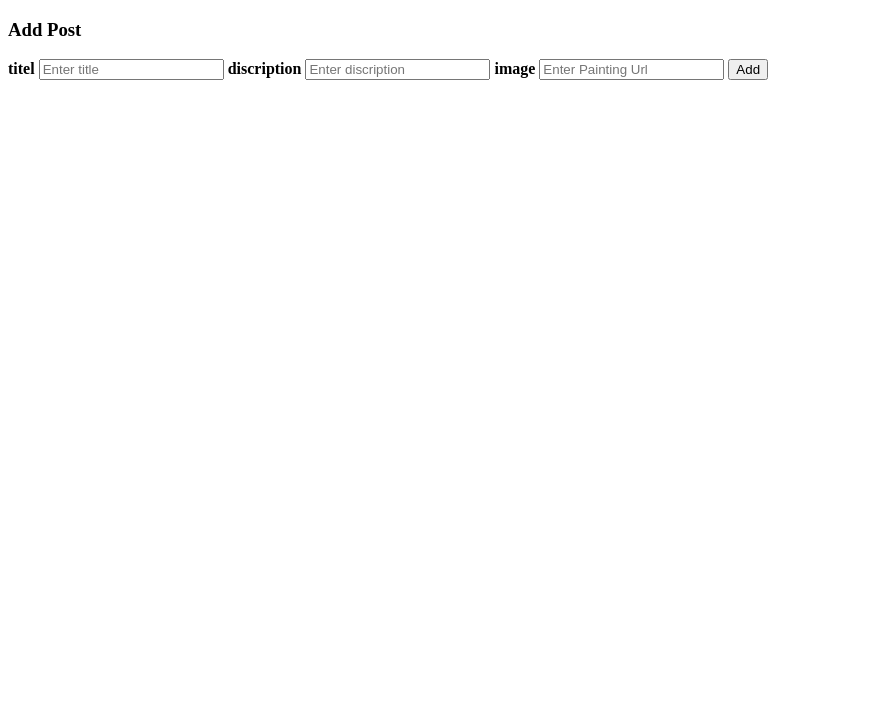
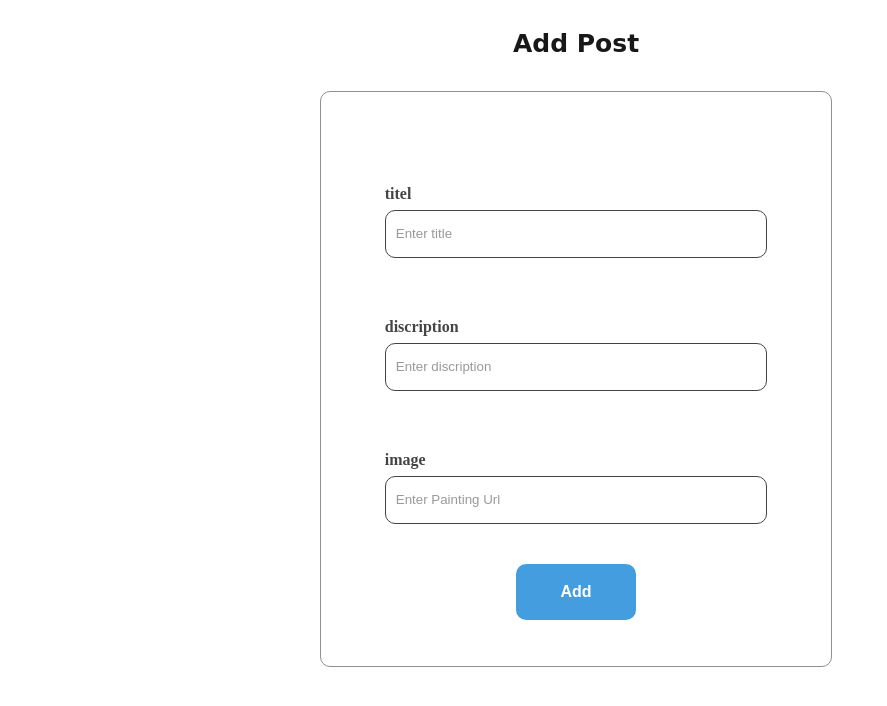
Before and after one commit to rawand1998/Rawand-Reddit, a website: page public/addpost.html in a window 1280 px wide. Shown: the whole page, without its empty margins (0-887 px from the left). Drawn offline with Linux system fonts and the light colour scheme.

Commit message:
adding style for add post page relates #29

```diff
--- a/public/addpost.html
+++ b/public/addpost.html
@@ -5,13 +5,16 @@
     <meta http-equiv="X-UA-Compatible" content="IE=edge">
     <meta name="viewport" content="width=device-width, initial-scale=1.0">
     <title>Document</title>
+    <link rel="stylesheet" href="css/sign.css">
 </head>
 <body>
-    <div class="form-popup" id="myForm">
-        <form action="/post-data" class="form-container" method='POST'>
-          <h3 class= 'form-title'>Add Post</h1>
+  <div class="from add">
+    <h3 class="login">Add Post</h3>
+    <div class="form-desgin">
+        <form action="/post-data" class="form-container from" method='POST'>
 
-          <label for="title"><b>titel</b></label>
+
+          <label for="title" class="lables-add"><b>titel</b></label>
           <input
             type="text"
             placeholder="Enter title"
@@ -20,7 +23,7 @@
             required
           />
 
-          <label for="discription"><b>discription</b></label>
+          <label for="discription" class="lables-add"><b>discription</b></label>
           <input
             type="text"
             placeholder="Enter discription"
@@ -28,7 +31,7 @@
             id="discription"
             required
           />
-          <label for="image"><b>image</b></label>
+          <label for="image" class="lables-add"><b>image</b></label>
           <input
             type="text"
             placeholder="Enter Painting Url"
@@ -39,5 +42,8 @@
 
           <button type="submit" class="btn add-post" onclick="closeForm()">Add</button>
         </form>
+        </div>
+        </div>
+
 </body>
 </html>
--- a/public/css/sign.css
+++ b/public/css/sign.css
@@ -138,3 +138,10 @@
     font-size: 15px;
     padding-bottom: 15px;
   }
+  .lables-add{
+    padding-bottom: 25px;
+  }
+  .add{
+    margin-left: 25%;
+    height: 80vh;
+  }
```
Also changed, not shown: public/sign-up.html (+1 -1 lines).
